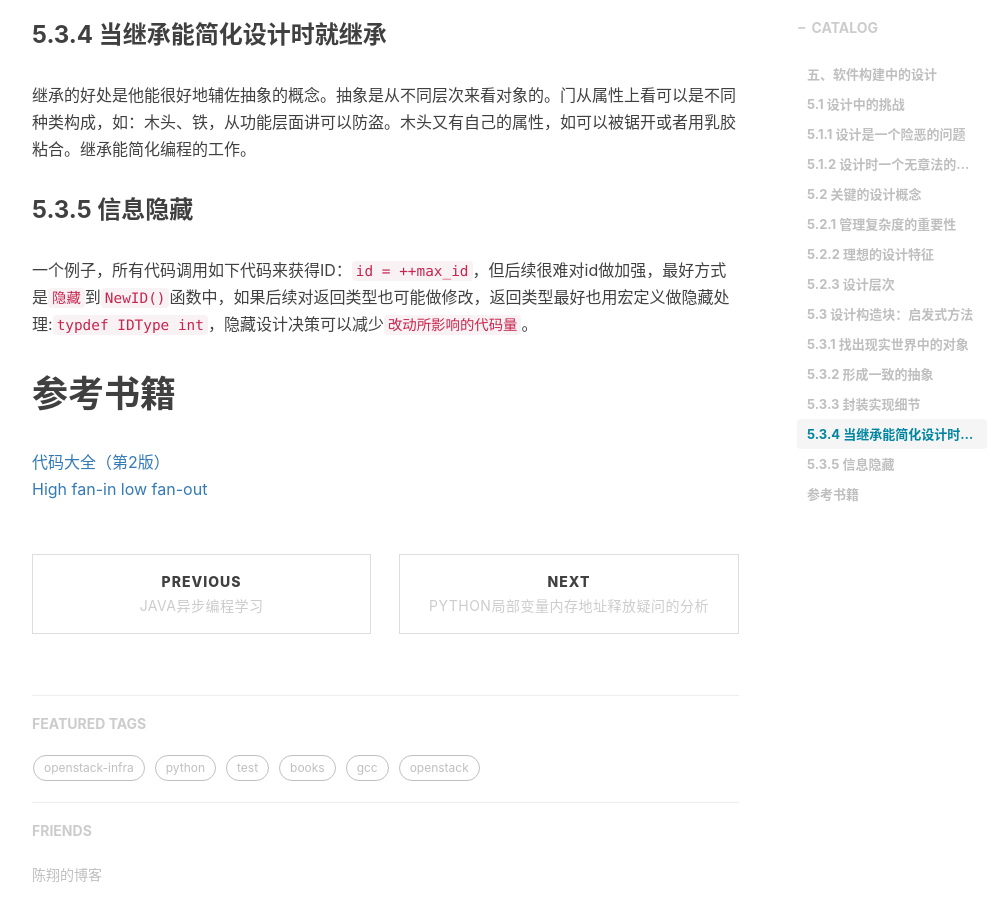
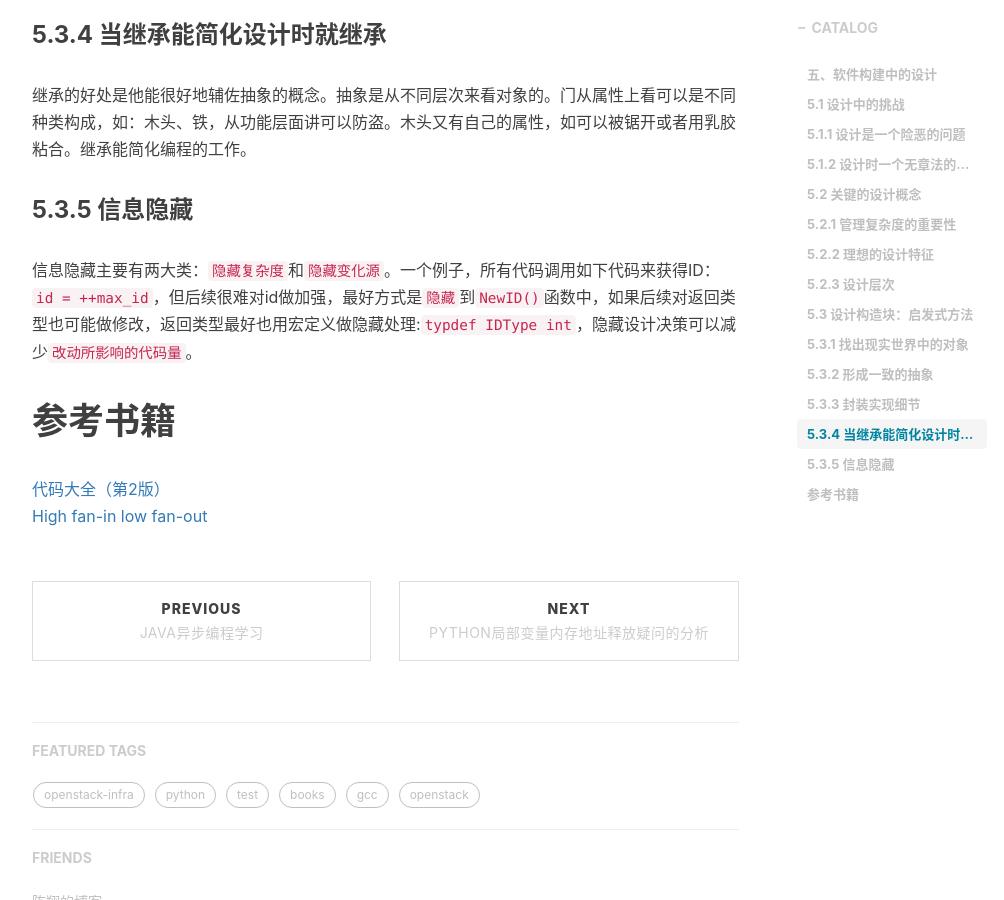
Before and after one commit to shihai1991/shihai1991.github.io, a Jekyll site: the page built from _posts/2022-05-28-代码大全2.md, in a window 1280 px wide and 900 px high, scrolled down 2565 px. Shown: the whole window, without its empty margins (233-1237 px from the left). Built offline with Jekyll 4.4.1, drawn with Linux system fonts in a browser that asks for light colours; nearby versions of some CDN libraries; comment, search, counter and statistics services are not loaded.

Commit message:
Update 2022-05-28-代码大全2.md

```diff
--- a/_posts/2022-05-28-代码大全2.md
+++ b/_posts/2022-05-28-代码大全2.md
@@ -62,7 +62,7 @@
 继承的好处是他能很好地辅佐抽象的概念。抽象是从不同层次来看对象的。门从属性上看可以是不同种类构成，如：木头、铁，从功能层面讲可以防盗。木头又有自己的属性，如可以被锯开或者用乳胶粘合。继承能简化编程的工作。
 
 ### 5.3.5 信息隐藏
-一个例子，所有代码调用如下代码来获得ID：`id = ++max_id`，但后续很难对id做加强，最好方式是`隐藏`到`NewID()`函数中，如果后续对返回类型也可能做修改，返回类型最好也用宏定义做隐藏处理:`typdef IDType int`，隐藏设计决策可以减少`改动所影响的代码量`。
+信息隐藏主要有两大类：`隐藏复杂度`和`隐藏变化源`。一个例子，所有代码调用如下代码来获得ID：`id = ++max_id`，但后续很难对id做加强，最好方式是`隐藏`到`NewID()`函数中，如果后续对返回类型也可能做修改，返回类型最好也用宏定义做隐藏处理:`typdef IDType int`，隐藏设计决策可以减少`改动所影响的代码量`。
 
 # 参考书籍
 [代码大全（第2版）](https://book.douban.com/subject/1477390/)
```
